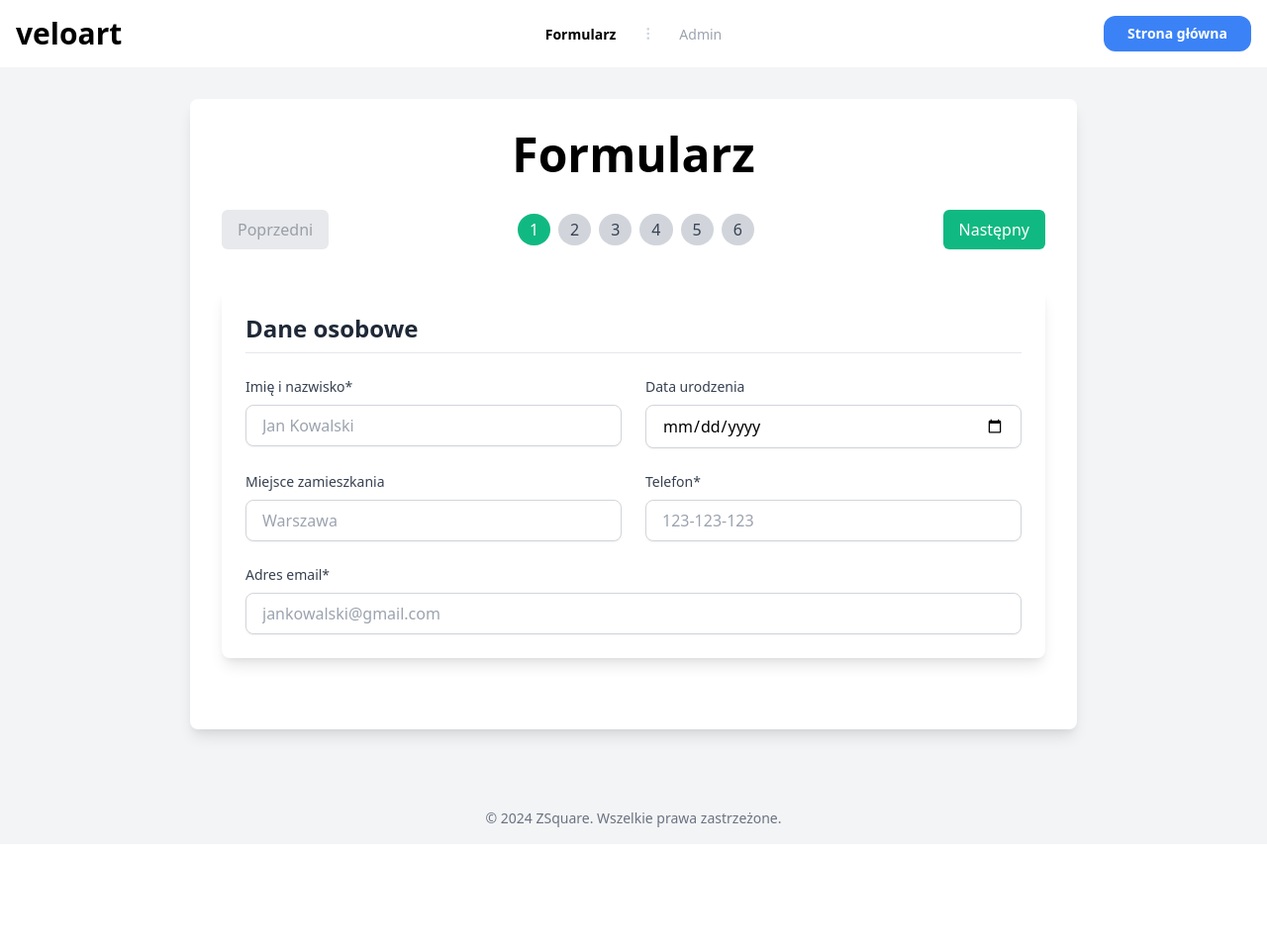
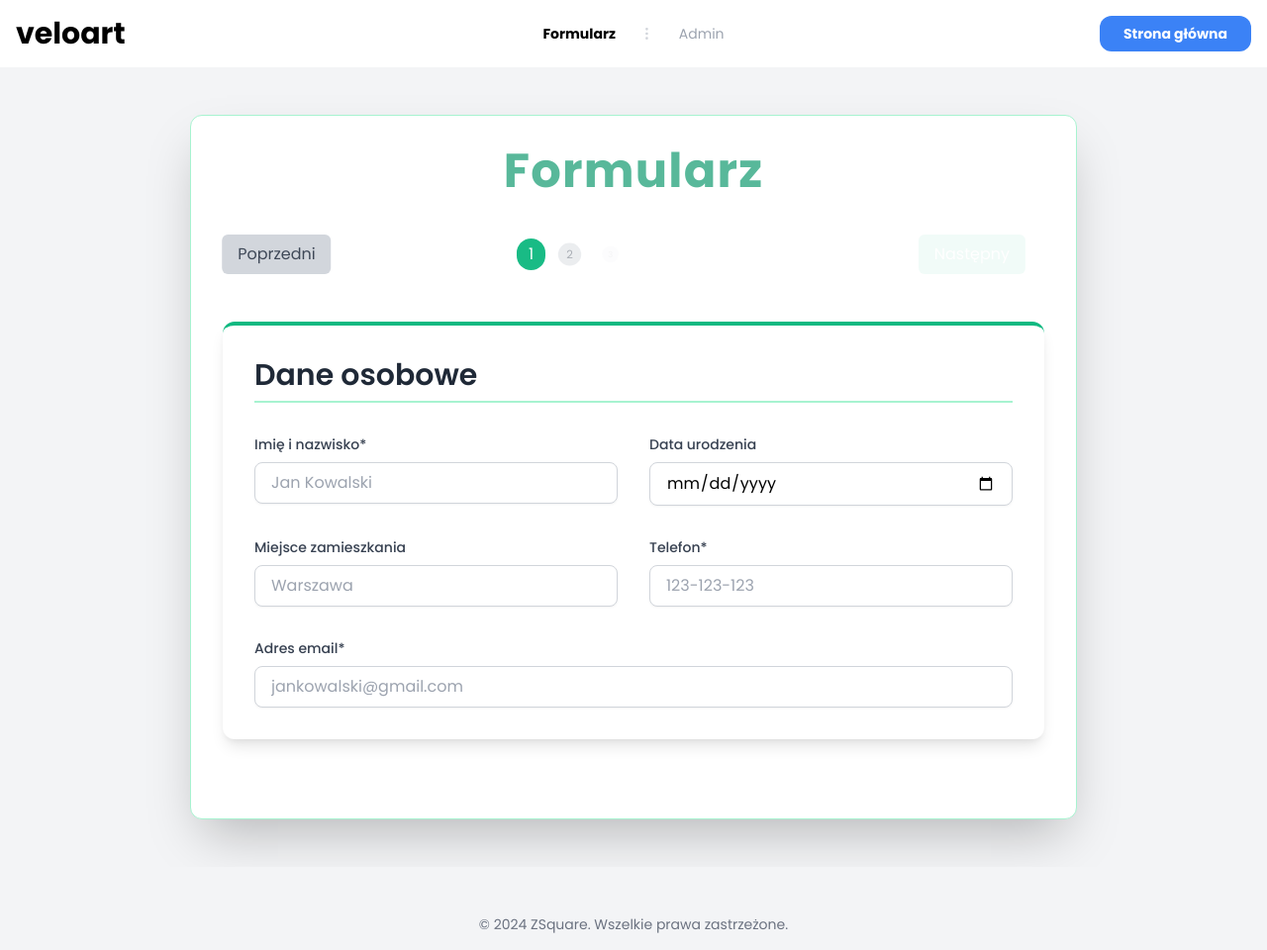
Before and after one commit to DEENUU1/zsquare-form, a FastAPI app: template app/templates/form.html in a window 1280 px wide. Shown: the whole page at 99% size. Before the commit the page ends 836 px from the top, so only its background shows below. Run offline with FastAPI, Linux system fonts and the light colour scheme; the template is opened without the code that fills it, so the values that code supplies are empty; parts of the project's set-up code (start-up, migrations or seed data) failed here and were passed over; some libraries are stand-ins or nearby versions.

Commit message:
improve styling

```diff
--- a/app/templates/form.html
+++ b/app/templates/form.html
@@ -5,15 +5,82 @@
     <meta name="viewport" content="width=device-width, initial-scale=1">
     <link href="https://cdn.jsdelivr.net/npm/tailwindcss@2.2.19/dist/tailwind.min.css" rel="stylesheet">
     <script src="https://cdn.jsdelivr.net/npm/axios/dist/axios.min.js"></script>
+    <link href="https://fonts.googleapis.com/css2?family=Poppins:wght@300;400;500;600;700&display=swap"
+          rel="stylesheet">
+    <script src="https://cdnjs.cloudflare.com/ajax/libs/gsap/3.9.1/gsap.min.js"></script>
+    <style>
+        body {
+            font-family: 'Poppins', sans-serif;
+        }
+
+
+
+        .form-input {
+            transition: all 0.3s ease;
+        }
+
+        .form-input:focus {
+            transform: scale(1.02);
+        }
+
+        .submit-btn {
+            transition: all 0.3s ease;
+        }
+
+        .submit-btn:hover {
+            transform: translateY(-3px);
+            box-shadow: 0 4px 6px rgba(50, 50, 93, 0.11), 0 1px 3px rgba(0, 0, 0, 0.08);
+        }
+
+        .section-btn {
+            transition: all 0.3s ease;
+        }
+
+        .section-btn:hover {
+            transform: scale(1.1);
+        }
+
+        .nav-btn {
+            transition: all 0.3s ease;
+        }
+
+        .nav-btn:hover {
+            transform: translateY(-2px);
+        }
+
+        @keyframes fadeIn {
+            from {
+                opacity: 0;
+            }
+            to {
+                opacity: 1;
+            }
+        }
+
+        .fade-in {
+            animation: fadeIn 0.5s ease-in-out;
+        }
+
+        #responseMessage {
+            z-index: 9999;
+        }
+
+        .modal-content {
+            position: relative;
+            z-index: 10000;
+        }
+    </style>
     <title>ZSquare | Formularz</title>
 </head>
 <body class="min-h-screen flex flex-col">
 {% include 'navbar.html' %}
 
-<div class="flex-grow flex flex-col items-center justify-start pt-8 px-4 overflow-auto">
-    <div class="bg-white rounded-lg shadow-lg p-6 md:p-8 w-full max-w-4xl mb-8">
-        <div id="responseMessage" class="fixed inset-0 bg-gray-600 bg-opacity-50 overflow-y-auto h-full w-full hidden">
-            <div class="relative top-20 mx-auto p-5 border w-96 shadow-lg rounded-md bg-white">
+<div class="flex-grow flex flex-col items-center justify-start pt-12 px-4 overflow-auto">
+    <div class="bg-white rounded-xl shadow-2xl p-8 w-full max-w-4xl mb-12 border border-green-200 transform hover:scale-[1.02] transition-all duration-300">
+
+        <div id="responseMessage"
+             class="fixed inset-0 bg-gray-300 bg-opacity-50 overflow-y-auto h-full w-full hidden fade-in flex items-center justify-center">
+            <div class="modal-content relative p-5 border w-96 shadow-lg rounded-md bg-white">
                 <div class="mt-3 text-center">
                     <h3 class="text-lg leading-6 font-medium text-gray-900" id="messageTitle"></h3>
                     <div class="mt-2 px-7 py-3">
@@ -21,7 +88,7 @@
                     </div>
                     <div class="items-center px-4 py-3">
                         <button id="closeMessage"
-                                class="px-4 py-2 bg-green-500 text-white text-base font-medium rounded-md w-full shadow-sm hover:bg-green-600 focus:outline-none focus:ring-2 focus:ring-green-300">
+                                class="px-4 py-2 bg-green-500 text-white text-base font-medium rounded-md w-full shadow-sm hover:bg-green-600 focus:outline-none focus:ring-2 focus:ring-green-300 transition-all duration-300 hover:scale-105">
                             OK
                         </button>
                     </div>
@@ -29,12 +96,13 @@
             </div>
         </div>
 
-        <h1 class="font-bold text-4xl md:text-5xl mb-8 text-center text-lime-400">Formularz</h1>
+        <h1 class="font-bold text-5xl mb-10 text-center text-green-600 tracking-wide animate-pulse">Formularz</h1>
 
-        <form class="space-y-10" action="/submit-form" method="post" id="myForm">
+        <form class="space-y-12" action="/submit-form" method="post" id="myForm">
             <div class="mb-4">
                 <div class="flex flex-col sm:flex-row justify-between items-center space-y-4 sm:space-y-0">
-                    <button type="button" id="prevBtn" class="px-4 py-2 bg-gray-300 text-gray-700 rounded-md">Poprzedni
+                    <button type="button" id="prevBtn"
+                            class="nav-btn px-4 py-2 bg-gray-300 text-gray-700 rounded-md hover:bg-gray-400">Poprzedni
                     </button>
                     <div class="flex flex-wrap justify-center items-center -m-1">
                         <div class="m-1">
@@ -68,14 +136,15 @@
                             </button>
                         </div>
                     </div>
-                    <button type="button" id="nextBtn" class="px-4 py-2 bg-green-500 text-white rounded-md">Następny
+                    <button type="button" id="nextBtn"
+                            class="nav-btn px-4 py-2 bg-green-500 text-white rounded-md hover:bg-green-600">Następny
                     </button>
                 </div>
             </div>
 
-            <div id="section1" class="section p-6 bg-white rounded-lg shadow-lg">
-                <h2 class="text-2xl font-bold text-gray-800 mb-6 border-b pb-2">Dane osobowe</h2>
-                <div class="grid grid-cols-1 md:grid-cols-2 gap-6">
+            <div id="section1" class="section p-8 bg-white rounded-xl shadow-lg border-t-4 border-green-500">
+                <h2 class="text-3xl font-semibold text-gray-800 mb-8 pb-2 border-b-2 border-green-200">Dane osobowe</h2>
+                <div class="grid grid-cols-1 md:grid-cols-2 gap-8">
                     <div>
                         <label for="full_name" class="block text-sm font-medium text-gray-700 mb-2">Imię i
                             nazwisko*</label>
@@ -107,9 +176,10 @@
                 </div>
             </div>
 
-            <div id="section2" class="section hidden p-6 bg-white rounded-lg shadow-lg">
-                <h2 class="text-2xl font-bold text-gray-800 mb-6 border-b pb-2">Sprzęt rowerowy</h2>
-                <div class="grid grid-cols-1 md:grid-cols-2 gap-6">
+            <div id="section2" class="section p-8 bg-white rounded-xl shadow-lg border-t-4 border-green-500">
+                <h2 class="text-3xl font-semibold text-gray-800 mb-8 pb-2 border-b-2 border-green-200">Sprzęt
+                    rowerowy</h2>
+                <div class="grid grid-cols-1 md:grid-cols-2 gap-8">
                     <div>
                         <label for="bike" class="block text-sm font-medium text-gray-700 mb-2">Marka roweru</label>
                         <input placeholder="Marka" id="bike_brand" name="bike_brand" type="text"
@@ -139,8 +209,9 @@
                 </div>
             </div>
 
-            <div id="section3" class="section hidden p-6 bg-white rounded-lg shadow-lg">
-                <h2 class="text-2xl font-bold text-gray-800 mb-6 border-b pb-2">Historia sportowa</h2>
+            <div id="section3" class="section p-8 bg-white rounded-xl shadow-lg border-t-4 border-green-500">
+                <h2 class="text-3xl font-semibold text-gray-800 mb-8 pb-2 border-b-2 border-green-200">Historia
+                    sportowa</h2>
 
                 <div class="space-y-6">
                     <div>
@@ -164,9 +235,9 @@
                 </div>
             </div>
 
-            <div id="section4" class="section hidden p-6 bg-white rounded-lg shadow-lg">
-                <h2 class="text-2xl font-bold text-gray-800 mb-6 border-b pb-2">Styl jazdy</h2>
-                <div class="grid grid-cols-1 md:grid-cols-2 gap-6">
+            <div id="section4" class="section p-8 bg-white rounded-xl shadow-lg border-t-4 border-green-500">
+                <h2 class="text-3xl font-semibold text-gray-800 mb-8 pb-2 border-b-2 border-green-200">Styl jazdy</h2>
+                <div class="grid grid-cols-1 md:grid-cols-2 gap-8">
 
                     <div>
                         <label for="ride_style" class="block text-sm font-medium text-gray-700 mb-2">Styl jazdy</label>
@@ -208,8 +279,9 @@
                 </div>
             </div>
 
-            <div id="section5" class="section hidden p-6 bg-white rounded-lg shadow-lg">
-                <h2 class="text-2xl font-bold text-gray-800 mb-6 border-b pb-2">Pytanie o cel wizyty</h2>
+            <div id="section5" class="section p-8 bg-white rounded-xl shadow-lg border-t-4 border-green-500">
+                <h2 class="text-3xl font-semibold text-gray-800 mb-8 pb-2 border-b-2 border-green-200">Cel wizyty</h2>
+
                 <div class="space-y-6">
                     <div>
                         <label for="visit_goal" class="block text-sm font-medium text-gray-700 mb-2">Cel wizyty</label>
@@ -231,11 +303,14 @@
                 </div>
             </div>
 
-<div id="section6" class="section hidden p-6 bg-white rounded-lg shadow-lg">
-    <h2 class="text-2xl font-bold text-gray-800 mb-6 border-b pb-2">Przebyte kontuzje / operacje / choroby towarzyszące</h2>
+            <div id="section6" class="section p-8 bg-white rounded-xl shadow-lg border-t-4 border-green-500">
+                <h2 class="text-3xl font-semibold text-gray-800 mb-8 pb-2 border-b-2 border-green-200">Przebyte kontuzje
+                    / operacje / choroby
+                    towarzyszące</h2>
                 <div class="space-y-6">
                     <div>
-            <label for="injuries" class="block text-sm font-medium text-gray-700 mb-2">Opis kontuzji, operacji lub chorób</label>
+                        <label for="injuries" class="block text-sm font-medium text-gray-700 mb-2">Opis kontuzji,
+                            operacji lub chorób</label>
                         <textarea id="injuries" name="injuries" rows="6"
                                   class="w-full px-4 py-2 border border-gray-300 rounded-lg shadow-sm focus:outline-none focus:ring-2 focus:ring-green-500 transition duration-150 ease-in-out resize-y"></textarea>
                     </div>
@@ -245,7 +320,7 @@
 
             <div class="text-right">
                 <button type="submit" id="submitBtn"
-                        class="px-8 py-3 bg-green-600 text-white font-semibold rounded-md hover:bg-green-700 focus:outline-none focus:ring-2 focus:ring-green-500 focus:ring-offset-2 transition duration-150 ease-in-out transform hover:scale-105">
+                        class="submit-btn px-8 py-3 bg-green-600 text-white font-semibold rounded-md hover:bg-green-700 focus:outline-none focus:ring-2 focus:ring-green-500 focus:ring-offset-2 transition duration-300 ease-in-out transform hover:scale-105">
                     Wyślij formularz
                 </button>
             </div>
@@ -256,6 +331,21 @@
     &copy; 2024 ZSquare. Wszelkie prawa zastrzeżone.
 </footer>
 <script>
+    gsap.from("h1", {duration: 1, y: -50, opacity: 0, ease: "power3.out"});
+    gsap.from(".section-btn", {duration: 0.5, scale: 0.5, opacity: 0, stagger: 0.1, ease: "back.out(1.7)"});
+    gsap.from(".nav-btn", {duration: 0.5, x: -20, opacity: 0, stagger: 0.2, ease: "power2.out"});
+
+    // Animate form inputs on focus
+    document.querySelectorAll('input, select, textarea').forEach(element => {
+        element.addEventListener('focus', () => {
+            gsap.to(element, {duration: 0.3, scale: 1.02, ease: "power2.out"});
+        });
+        element.addEventListener('blur', () => {
+            gsap.to(element, {duration: 0.3, scale: 1, ease: "power2.out"});
+        });
+    });
+
+
     const visitGoalElement = document.getElementById('visit_goal');
     const visitProblemsContainer = document.getElementById('visit_problems_container');
 
@@ -316,11 +406,17 @@
     function showMessage(title, message) {
         document.getElementById('messageTitle').textContent = title;
         document.getElementById('messageContent').textContent = message;
-        document.getElementById('responseMessage').classList.remove('hidden');
+        const modalElement = document.getElementById('responseMessage');
+        modalElement.classList.remove('hidden');
+        modalElement.classList.add('flex');
+        document.body.style.overflow = 'hidden'; // Prevent scrolling when modal is open
     }
 
     document.getElementById('closeMessage').addEventListener('click', function () {
-        document.getElementById('responseMessage').classList.add('hidden');
+        const modalElement = document.getElementById('responseMessage');
+        modalElement.classList.add('hidden');
+        modalElement.classList.remove('flex');
+        document.body.style.overflow = ''; // Re-enable scrolling
     });
 
 
@@ -334,18 +430,22 @@
         }
 
         document.querySelectorAll('.section').forEach(section => section.classList.add('hidden'));
-        document.getElementById(`section${sectionNumber}`).classList.remove('hidden');
+        const newSection = document.getElementById(`section${sectionNumber}`);
+        newSection.classList.remove('hidden');
 
         document.querySelectorAll('.section-btn').forEach(btn => {
             btn.classList.remove('bg-green-500', 'text-white');
             btn.classList.add('bg-gray-300', 'text-gray-700');
         });
-        document.querySelector(`.section-btn[data-section="${sectionNumber}"]`).classList.add('bg-green-500', 'text-white');
-        document.querySelector(`.section-btn[data-section="${sectionNumber}"]`).classList.remove('bg-gray-300', 'text-gray-700');
+        const activeBtn = document.querySelector(`.section-btn[data-section="${sectionNumber}"]`);
+        activeBtn.classList.add('bg-green-500', 'text-white');
+        activeBtn.classList.remove('bg-gray-300', 'text-gray-700');
+        gsap.fromTo(activeBtn, {scale: 1}, {duration: 0.3, scale: 1.1, yoyo: true, repeat: 1});
 
         currentSection = sectionNumber;
         updateButtons();
     }
+
 
     function updateButtons() {
         const prevBtn = document.getElementById('prevBtn');
```
Lines whose indentation alone changed are shown as unchanged.
